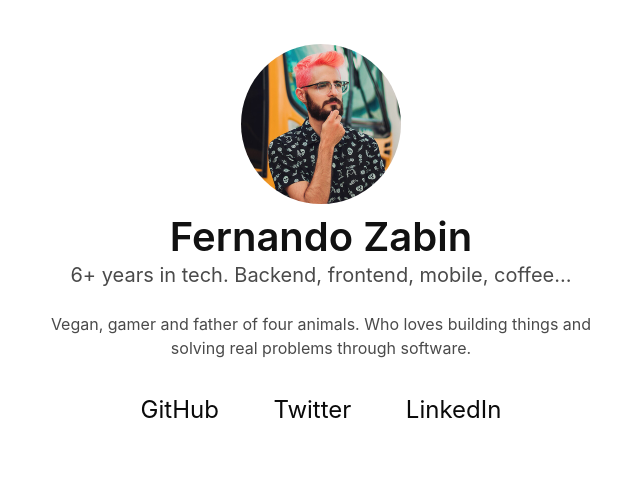
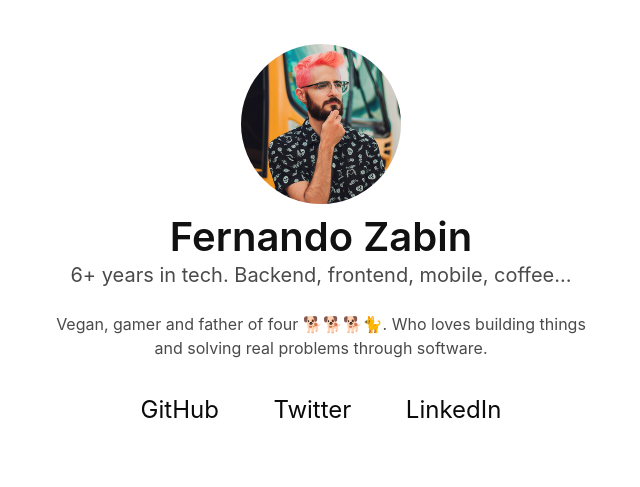
Before and after one commit to fzabin/fzabin.github.io, a plain HTML site: page index.html in a window 1280 px wide. Shown: the whole page, without its empty margins (319-959 px from the left). Drawn offline with Linux system fonts and the light colour scheme.

Commit message:
Add children emojis

```diff
--- a/index.html
+++ b/index.html
@@ -98,7 +98,7 @@
       <img id="profile-pic" src="./profile.jpg" width="160" height="160" alt="A Fernando Zabin`s profile picture">
       <h1>Fernando Zabin</h1>
       <h2>6+ years in tech. Backend, frontend, mobile, coffee…</h2>
-      <p>Vegan, gamer and father of four animals. Who loves building things and solving real problems through software.
+      <p>Vegan, gamer and father of four &#128021;&#128021;&#128021;&#128008;. Who loves building things and solving real problems through software.
       </p>
       <br>
       <p>
```
